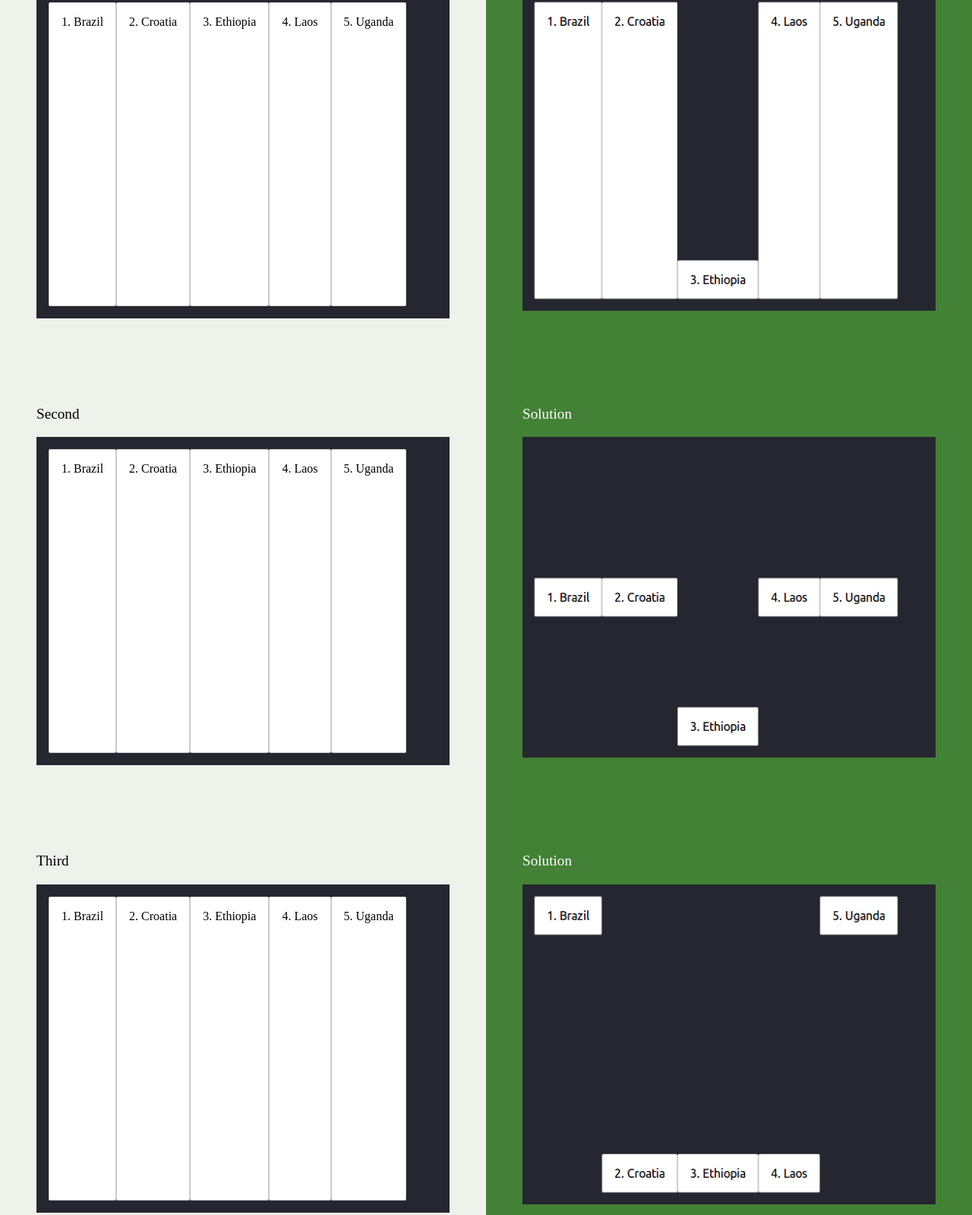
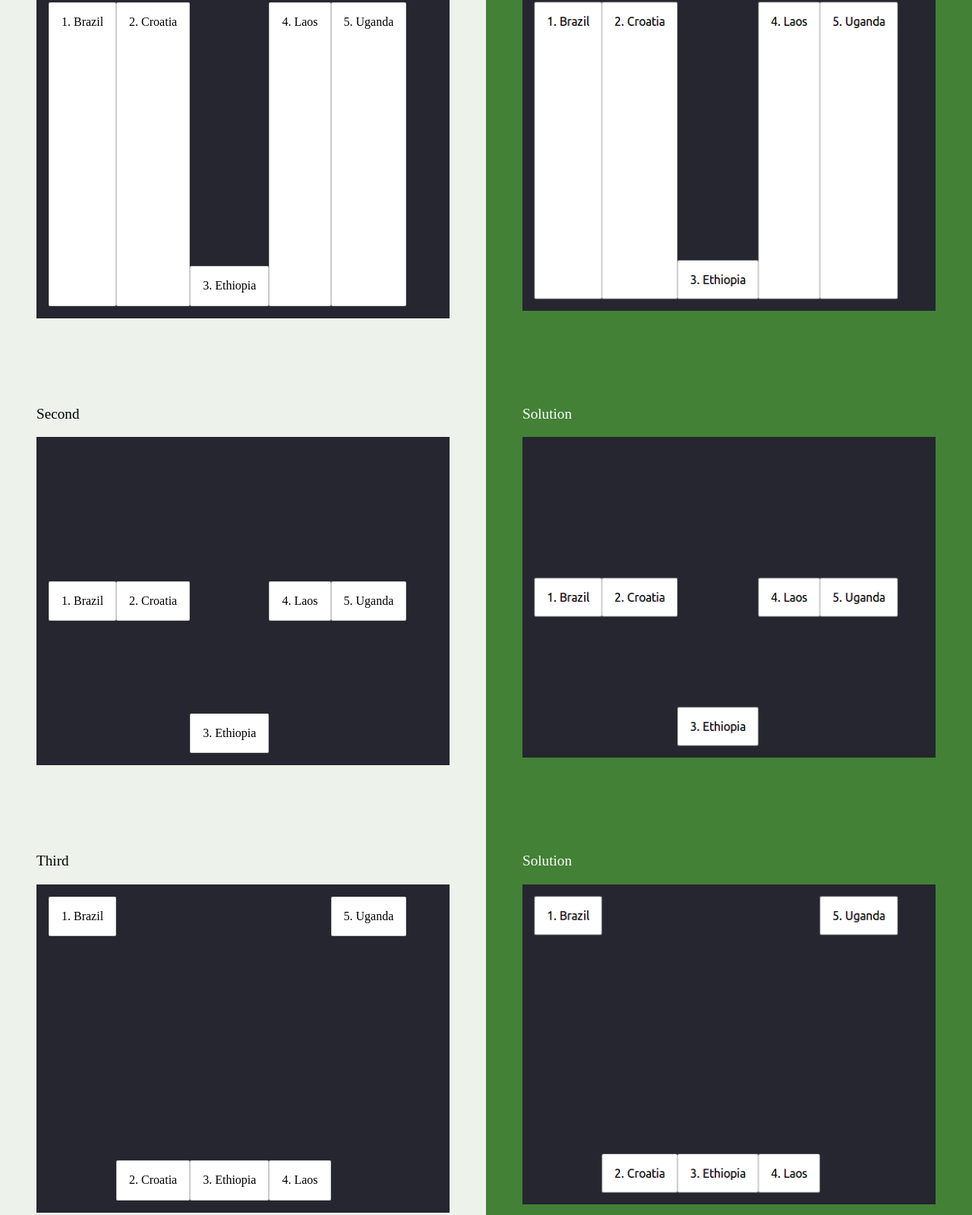
Before and after one commit to zaynab-abdelnabi/HTML-CSS-GIT, a website: page part-2/15-align-self/index.html in a window 1280 px wide. Shown: the part 305-1904 px from the top of the page at 76% size. Drawn offline with Linux system fonts and the light colour scheme.

Commit message:
Completed 15-align-self exercise

```diff
--- a/part-2/15-align-self/flexbox.css
+++ b/part-2/15-align-self/flexbox.css
@@ -3,3 +3,30 @@
 }
 
 /* Add your own CSS code below */
+
+/* first part */
+
+.countries--first .country--ethiopia {
+  align-self: flex-end;
+}
+
+/* second part */
+
+.countries--second {
+  align-items: center;
+}
+
+.countries--second .country--ethiopia {
+  align-self: flex-end;
+}
+
+/* third part */
+
+.countries--third {
+  align-items: flex-end;
+}
+
+.countries--third .country--brazil,
+.countries--third .country--uganda {
+  align-self: flex-start;
+}
```
